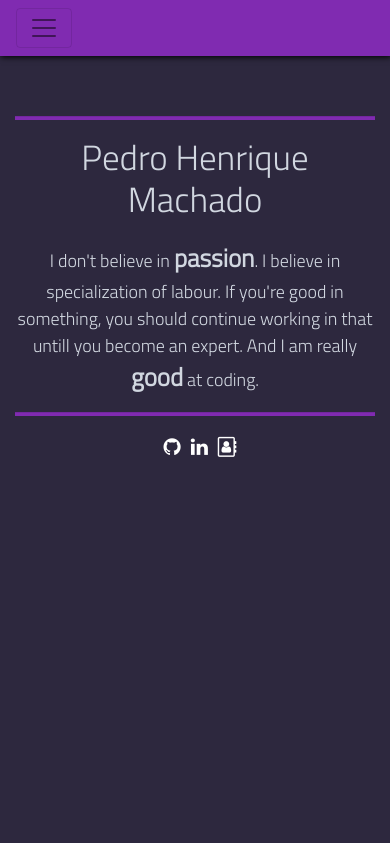
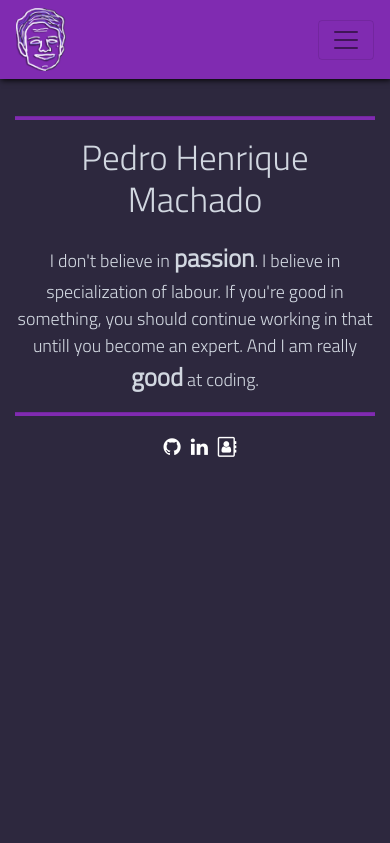
Before and after one commit to abuhorainhero/pedro-portfolio, a React (Create React App) app: page / in a window 390 px wide. Shown: the top 843 px of the page. Built offline with nearby package versions, Linux system fonts and the light colour scheme.

Commit message:
fixed logo responsiveness

```diff
--- a/src/Components/header.js
+++ b/src/Components/header.js
@@ -20,9 +20,11 @@ export default function Header() {
   return (
     <div>
       <Navbar light expand="sm" fixed="top" className="navContainer text-right">
+        <img src={Logo} width="50" height="63" alt="logo" />
+
         <NavbarToggler onClick={toggle} />
+
         <Collapse isOpen={isOpen} navbar>
-          <img src={Logo} width="50" height="63" alt="logo" />
           <Nav className="links">
             <NavItem>
               <NavLink>
```
